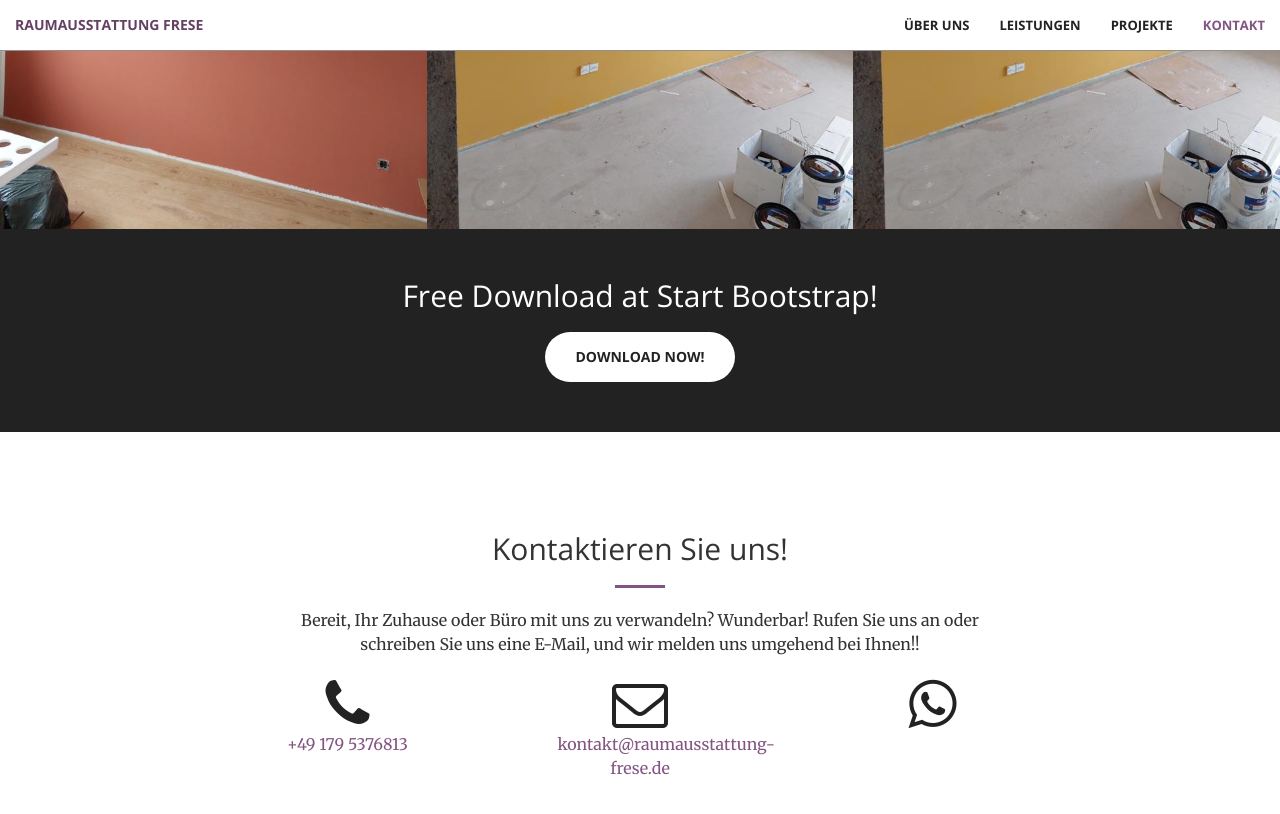
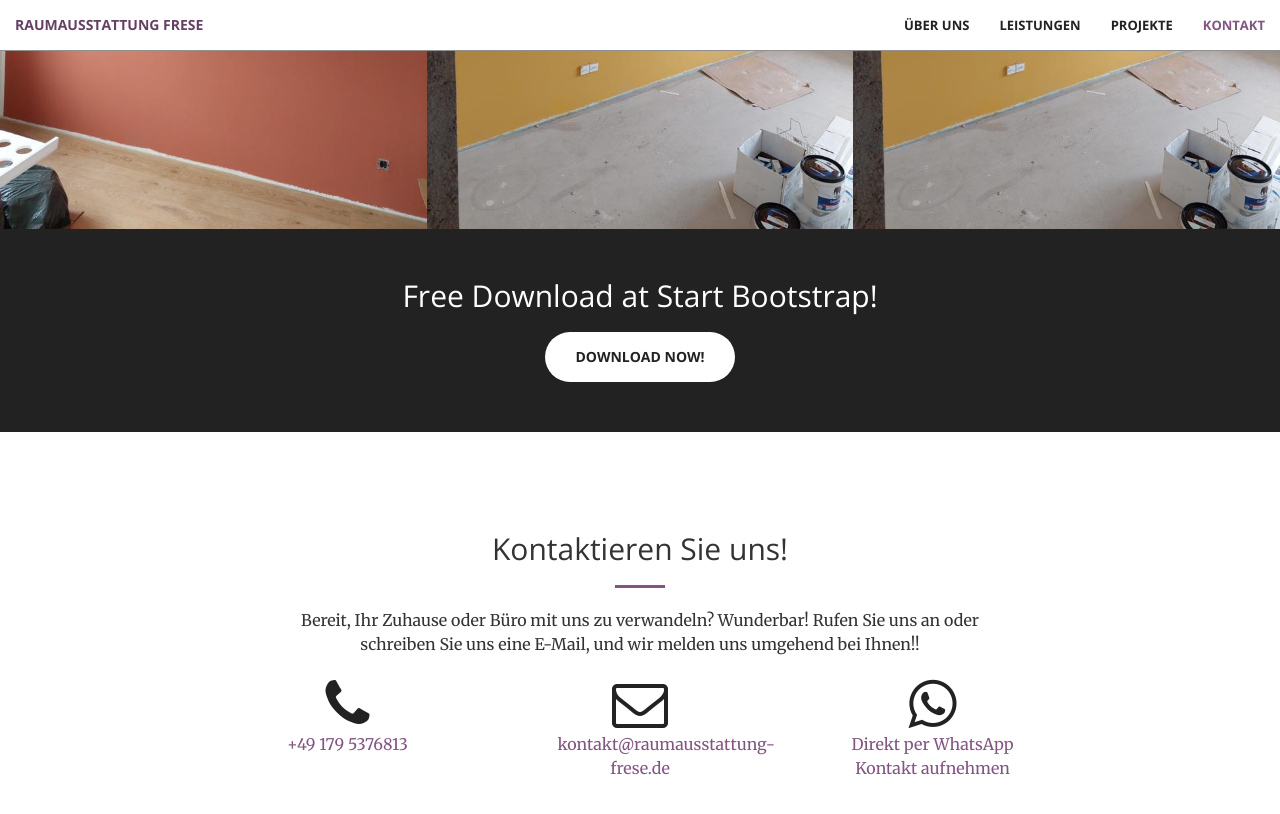
Before and after one commit to raumausstattung-frese/raumausstattung-frese, a Jekyll site: the page built from index.html, in a window 1280 px wide and 900 px high, scrolled down 2781 px. Shown: the top 814 px of the window. Built offline with Jekyll 4.4.1, drawn with Linux system fonts in a browser that asks for light colours.

Commit message:
added whatsapp contact

```diff
--- a/_config.yml
+++ b/_config.yml
@@ -2,7 +2,6 @@
 title:
 email: "kontakt@raumausstattung-frese.de"
 phone: +49 179 5376813
-whatsapp: 1795376813
 description: > # this means to ignore newlines until "baseurl:"
 baseurl: "" # the subpath of your site, e.g. /blog/
 url: "" # the base hostname & protocol for your site
--- a/_includes/contact.html
+++ b/_includes/contact.html
@@ -21,7 +21,7 @@
         <div class="col-lg-2 col-lg-offset-1 text-center">
             <a href="https://wa.me/{{ site.whatsapp }}">
             <i class="fa fa-whatsapp fa-3x wow bounceIn" data-wow-delay=".1s"></i>
-                <p></p>
+                <p>Direkt per WhatsApp Kontakt aufnehmen</p>
             </a>
         </div>
 
```
Also changed, not shown: img/header_old.jpg (deleted).
